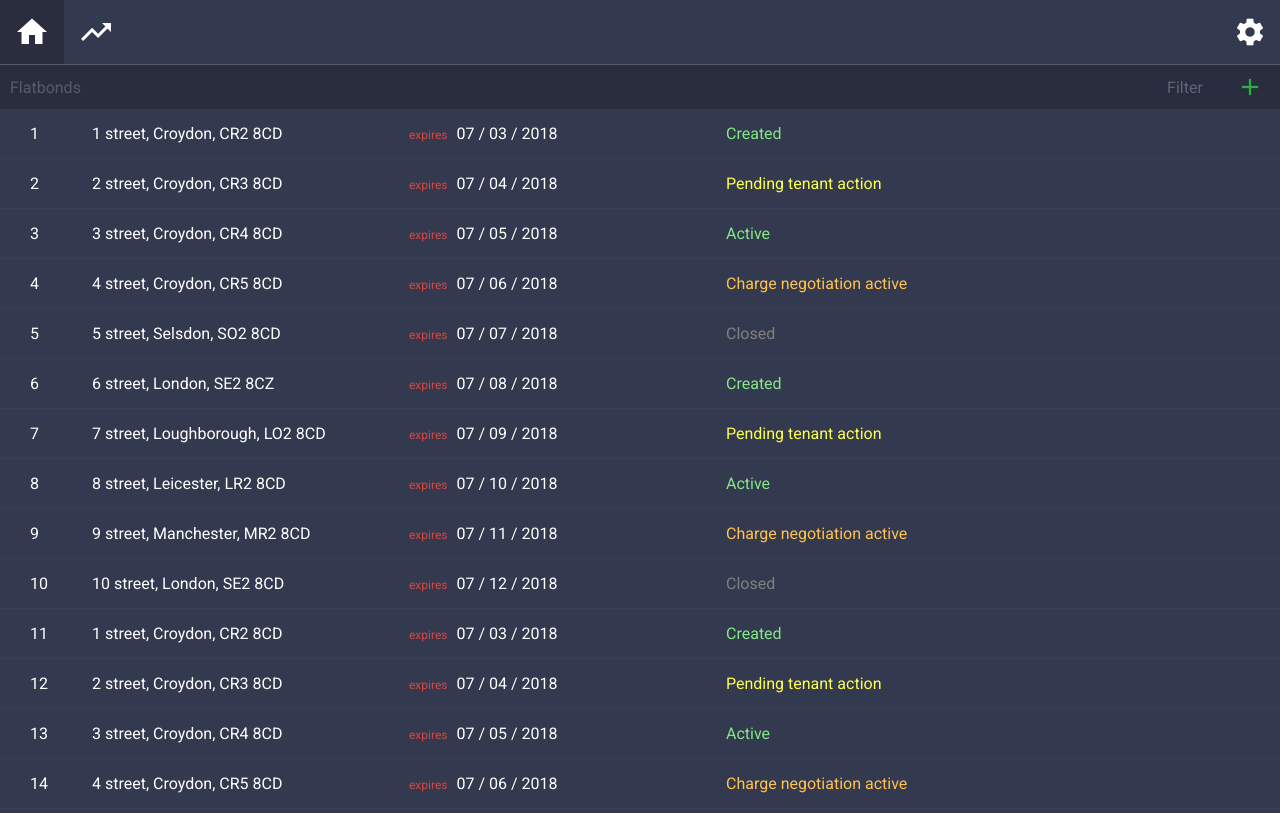
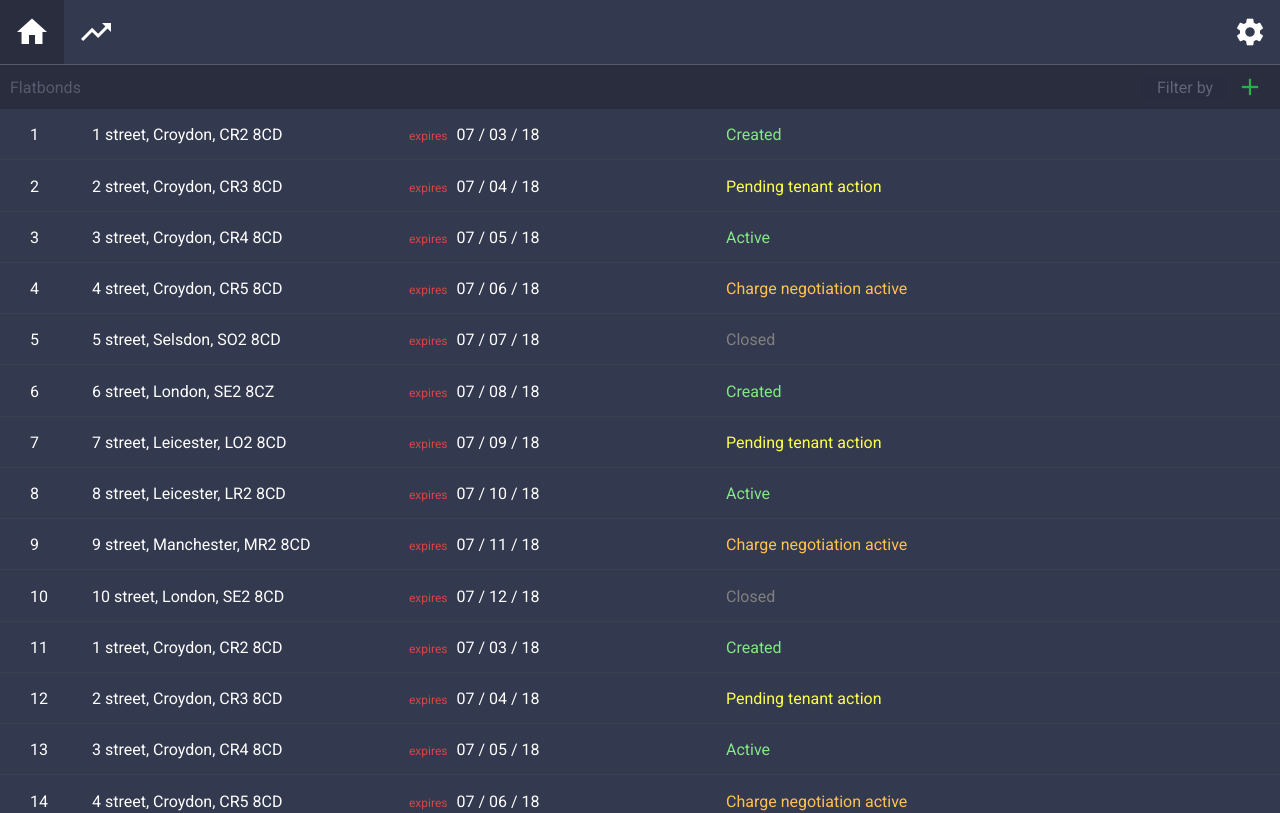
Before and after one commit to Andrew640/basic-angular-app, an Angular app: page / in a window 1280 px wide. Shown: the top 813 px of the page. Built offline with nearby package versions, Linux system fonts and the light colour scheme.

Commit message:
Final tweaks

```diff
--- a/src/app/flatbonds/flatbonds.component.html
+++ b/src/app/flatbonds/flatbonds.component.html
@@ -12,7 +12,7 @@
         </div>
     </div>
     <div class="comp_header_dropdown">
-        <span (click)="filter()">Filter</span>
+        <span (click)="filter()">Filter by</span>
         <div *ngIf="filterClicked" class="filter_content">
             <div class="filter_item">None</div>
             <div (click)="status()" class="filter_item">Status</div>
@@ -23,7 +23,7 @@
         </div>
     </div>
 </div>
-<ul class="content">
+<ul class="content list">
     <li class="list_element" routerLink="/" *ngFor="let flatbond of flatbonds">
         <div class="list_item list_item_id">{{flatbond.id}}</div>
         <div class="list_item list_item_address">{{flatbond.address}}</div>
--- a/src/app/flatbonds/flatbonds.component.scss
+++ b/src/app/flatbonds/flatbonds.component.scss
@@ -5,6 +5,9 @@
 .yellow {color:rgb(254, 254, 76) !important;}
 
 .list {
+    @media(max-width:350px) {
+        font-size:14px;
+    }
     &_element {
         padding: 15px 20px;
         color:#fff;
@@ -18,32 +21,37 @@
     &_item {
         padding-right:7px;
         display:inline-block;
+        vertical-align:middle;
         @media(max-width:320px) {
             padding-right:3px;
         }
         &_ed {
             width:25%;
             @media(max-width:767px) {
-                width:35%;
+                width:42%;
+                text-align:center;
             }
             &_r {
-                color:rgb(215, 70, 70);
+                color:$red;
                 padding-right:5px;
                 font-size:12px;
-                @media(max-width:320px) {
+                @media(max-width:375px) {
                     display:none;
                 }
             }
         }
         &_address {
             width:25%;
+            @media(max-width:767px) {
+                width:22%;
+            }
         }
         &_id {
             width:5%;
             padding-right:0;
             padding-left:10px;
             @media(max-width:767px) {
-                padding-left:0;
+                display:none;
             }
         }
         &_status {
@@ -65,7 +73,7 @@
         margin-top:12px;
     }
     &_item {
-        margin-bottom:7px;
+        margin-bottom:10px;
         width:100%;
     }
 }
--- a/src/app/flatbonds/flatbonds.component.ts
+++ b/src/app/flatbonds/flatbonds.component.ts
@@ -15,18 +15,17 @@ export class FlatbondsComponent implements OnInit {
   statusSelected = false;
   flatbonds;
   dates = [];
+  year: any;
   month: any;
   day: any;
-  randNumber = Math.floor(Math.random() * 20) + 1;
 
   ngOnInit() {
     this.flatbondService.getFlatbonds().subscribe(flatbonds => {
-      console.log(flatbonds);
       this.flatbonds = flatbonds;
 
       for (const flatbond of this.flatbonds ) {
         const date = new Date(flatbond.expiry_date);
-        const year = date.getFullYear();
+        this.year = date.getFullYear();
         this.month = date.getMonth() + 1;
         this.day = date.getDate();
 
@@ -36,13 +35,13 @@ export class FlatbondsComponent implements OnInit {
         if (this.month < 10) {
           this.month = '0' + this.month;
         }
-        flatbond.expiry_date = this.day + ' / ' + this.month + ' / ' + year;
+        this.year = this.year - 2000;
+        flatbond.expiry_date = this.day + ' / ' + this.month + ' / ' + this.year;
       }
     });
   }
 
   createFlatbond(flatbond) {
-    console.log(flatbond);
     this.flatbondService.getFlatbonds().subscribe(flatbonds => this.flatbonds.push(
       {
         id: this.flatbonds.length + 1,
--- a/src/app/settings/settings.component.html
+++ b/src/app/settings/settings.component.html
@@ -7,8 +7,8 @@
         <div class="details_title">Your details</div>
         <div class="details_detail">Your name: <span class="details_right">{{this.first_name}} {{this.last_name}}</span></div>
         <div class="details_detail">Password: <span class="details_right">{{this.password}}</span></div>
-        <div class="details_detail">Phone number: <span class="details_right">{{this.phone_number}}</span></div>
-        <div class="details_detail">Email address: <span class="details_right">{{this.email}}</span></div>
+        <div class="details_detail">Phone: <span class="details_right">{{this.phone_number}}</span></div>
+        <div class="details_detail">Email: <span class="details_right">{{this.email}}</span></div>
         <button class="form_button" (click)="editDetails()">Edit my details</button>
     </div>
     <form *ngIf="edit" class="form" [formGroup]="settingsForm" (ngSubmit)="onSubmit(settingsForm.value, settingsForm.valid)">
--- a/src/app/settings/settings.component.scss
+++ b/src/app/settings/settings.component.scss
@@ -1,7 +1,7 @@
 @import '../../styles/variables.scss';
 
 .errmsg {
-    color:red;
+    color:$red;
 }
 
 .info {
@@ -15,11 +15,12 @@ input {
     font-size:18px;
     margin-top:10px;
     margin-bottom:10px;
-    width:300px;
+    max-width:400px;
+    width:100%;
 }
 
 .form {
-    margin:20px 40px 0px 40px;
+    margin:20px 40px 0px 35px;
     padding-bottom:20px;
     &_label {
         margin-top:10px;
@@ -42,6 +43,13 @@ input {
 
 .details {
     font-size:16px;
+    @media(max-width:375px) {
+        margin-left:20px;
+        margin-right:20px;
+    }
+    @media(max-width:320px) {
+        font-size:14px;
+    }
     margin:20px 40px 0px 40px;
     padding-bottom:20px;
     max-width: 500px;
@@ -53,6 +61,9 @@ input {
         float:right;
         font-size:18px;
         font-weight:bold;
+        @media(max-width:320px) {
+            font-size:16px;
+        }
     }
     &_detail {
         color:#fff;
--- a/src/app/settings/settings.component.ts
+++ b/src/app/settings/settings.component.ts
@@ -47,7 +47,6 @@ export class SettingsComponent {
   }
 
   onSubmit(info, isValid: boolean) {
-
     if (isValid) {
       this.first_name = info.first_name;
       this.last_name = info.last_name;
@@ -55,10 +54,7 @@ export class SettingsComponent {
       this.phone_number = info.phone_number;
       this.email = info.email;
       this.edit = false;
-    } else {
     }
-    console.log(event);
-    console.log(this.settingsForm.value);
   }
 
 }
--- a/src/assets/flatbonds.json
+++ b/src/assets/flatbonds.json
@@ -37,7 +37,7 @@
     },
     {
         "id": 7,
-        "address": "7 street, Loughborough, LO2 8CD",
+        "address": "7 street, Leicester, LO2 8CD",
         "expiry_date": "2018-09-07T10:43:18.259Z",
         "status": "Pending tenant action"
     },
@@ -97,7 +97,7 @@
     },
     {
         "id": 17,
-        "address": "7 street, Loughborough, LO2 8CD",
+        "address": "7 street, Leicester, LO2 8CD",
         "expiry_date": "2018-09-07T10:43:18.259Z",
         "status": "Pending tenant action"
     },
--- a/src/styles/variables.scss
+++ b/src/styles/variables.scss
@@ -5,6 +5,7 @@ $border:rgb(86, 91, 108);
 $border_add:rgb(70, 74, 87);
 $border_list:rgba(62, 67, 82, 0.8);
 $green:#28b043;
+$red:rgb(215, 70, 70);
 $background_darker_hover:rgba(41, 45, 62, 0.5);
 $text_grey:rgb(95, 101, 118);
 $title:rgb(86, 91, 108);
```
